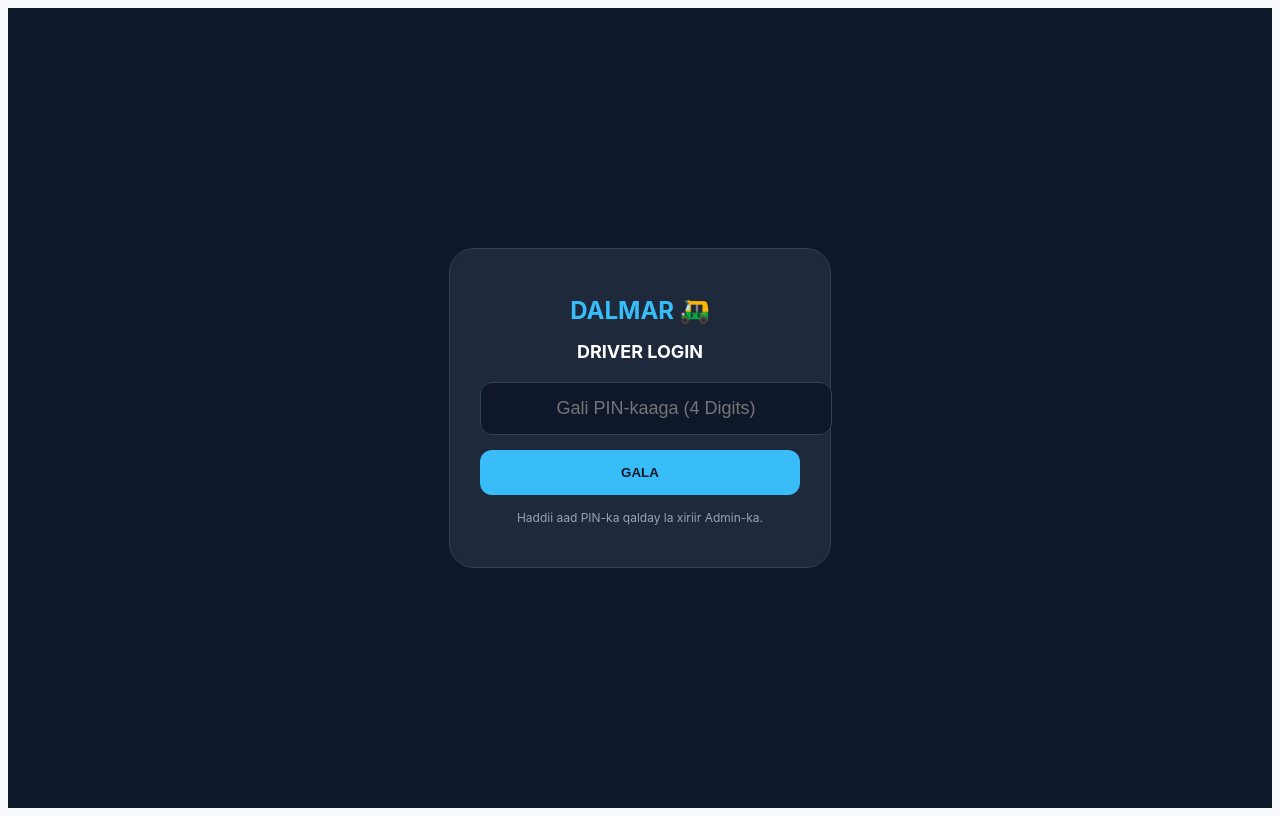
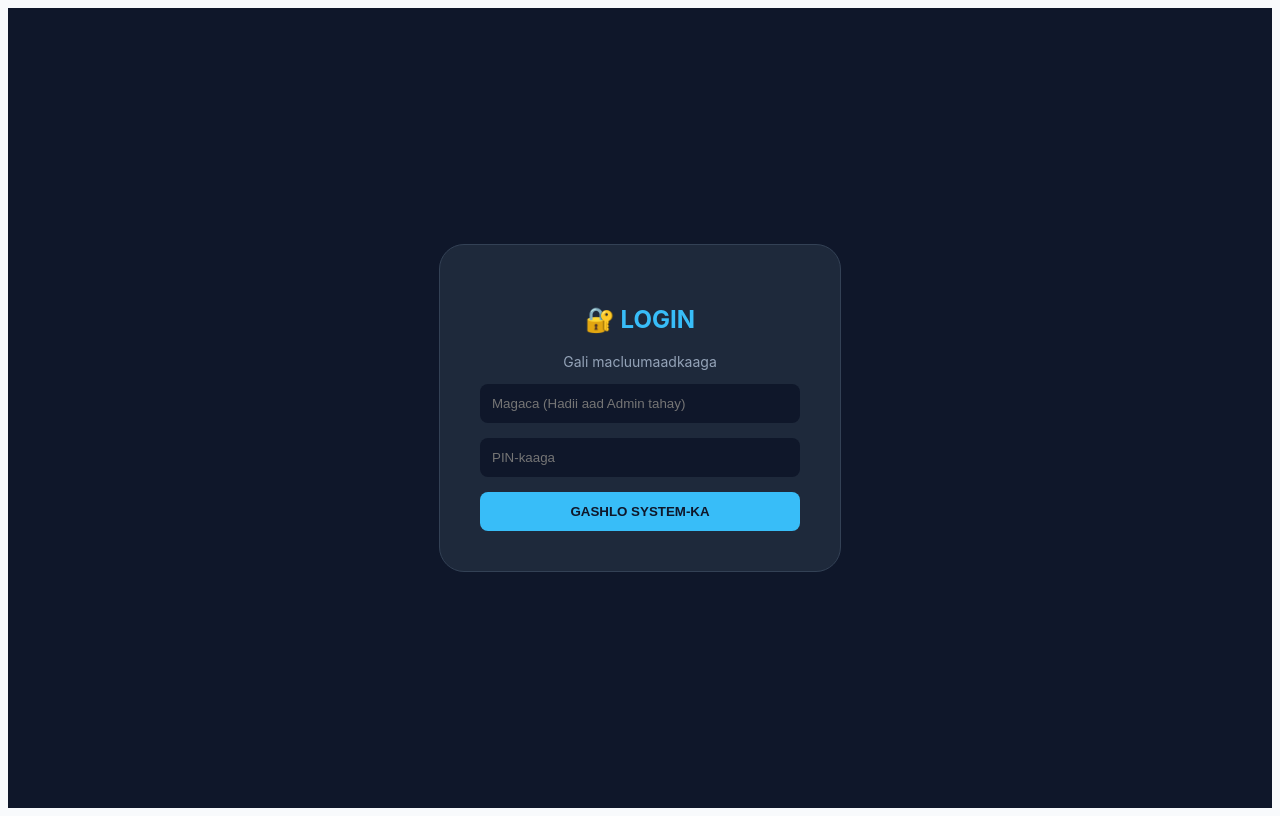
Before and after one commit to dalmar-app/dalmarapp, a React (Vite) app: page /driver-login in a window 1280 px wide. Built offline with nearby package versions, Linux system fonts and the light colour scheme.

Commit message:
Update Login.jsx

```diff
--- a/src/components/Login.jsx
+++ b/src/components/Login.jsx
@@ -2,74 +2,64 @@ import React, { useState } from 'react';
 import { useNavigate } from 'react-router-dom';
 import { createClient } from '@supabase/supabase-js';
 
-// Hubi in xogtan ay la mid tahay tan Admin-kaaga
-const supabase = createClient(
-  'https://nfhzzympuvilshvxsnhd.supabase.co',
-  'sb_publishable_ssWbjSHfhXpm5orvSLyKIw_SNPdJeZT'
-);
+const supabase = createClient('https://nfhzzympuvilshvxsnhd.supabase.co', 'sb_publishable_ssWbjSHfhXpm5orvSLyKIw_SNPdJeZT');
 
-const Login = () => {
-  const [pin, setPin] = useState('');
-  const [loading, setLoading] = useState(false);
+const UnifiedLogin = () => {
+  const [userInput, setUserInput] = useState(''); // Magaca ama PIN
+  const [pinInput, setPinInput] = useState('');
   const navigate = useNavigate();
 
-  const handleLogin = async (e) => {
+  const handleAuth = async (e) => {
     e.preventDefault();
-    setLoading(true);
 
-    // 1. Halkan waxaan ka baaraynaa Supabase haddii PIN-ku jiro
-    const { data, error } = await supabase
+    // 1. Hubi haddii uu yahay Admin
+    if (userInput.toLowerCase() === 'ahmed' && pinInput === '2003') {
+      localStorage.setItem('adminAuth', 'true');
+      return navigate('/admin-panel');
+    }
+
+    // 2. Hubi haddii uu yahay Darawal (ka raadi Database-ka)
+    const { data: driver, error } = await supabase
       .from('drivers')
       .select('*')
-      .eq('pin', pin)
+      .eq('pin', pinInput)
       .single();
 
-    if (data) {
-      // Haddii PIN-ku sax yahay
+    if (driver) {
       localStorage.setItem('driverAuth', 'true');
-      localStorage.setItem('driverCity', data.city); // Magaalada darawalka ayuu xasuusanayaa
-      navigate('/drivers');
+      localStorage.setItem('driverName', driver.name);
+      navigate('/driver-dashboard');
     } else {
-      // Haddii PIN-ka la waayo ama uu khaldan yahay
-      alert("PIN-ka darawalku waa khaldan yahay!");
+      alert("PIN-ka ama Magaca waa khaldan yahay!");
     }
-    setLoading(false);
   };
 
   return (
-    <div style={styles.container}>
-      <div style={styles.loginBox}>
-        <h1 style={{color: '#38bdf8', fontSize: '24px'}}>DALMAR 🛺</h1>
-        <h2 style={{fontSize: '18px', marginBottom: '20px'}}>DRIVER LOGIN</h2>
-
-        <form onSubmit={handleLogin}>
+    <div style={{ height: '100vh', backgroundColor: '#0f172a', display: 'flex', justifyContent: 'center', alignItems: 'center' }}>
+      <div style={{ backgroundColor: '#1e293b', padding: '40px', borderRadius: '25px', textAlign: 'center', border: '1px solid #334155', width: '320px' }}>
+        <h2 style={{ color: '#38bdf8' }}>🔐 LOGIN</h2>
+        <p style={{ color: '#94a3b8', fontSize: '14px' }}>Gali macluumaadkaaga</p>
+        <form onSubmit={handleAuth}>
           <input
-            type="text"
-            placeholder="Gali PIN-kaaga (4 Digits)"
-            value={pin}
-            onChange={(e) => setPin(e.target.value)}
+            type="text" placeholder="Magaca (Hadii aad Admin tahay)"
+            value={userInput} onChange={(e) => setUserInput(e.target.value)}
             style={styles.input}
-            maxLength="4"
-            required
           />
-          <button type="submit" style={styles.btn} disabled={loading}>
-            {loading ? "Checking..." : "GALA"}
-          </button>
+          <input
+            type="password" placeholder="PIN-kaaga"
+            value={pinInput} onChange={(e) => setPinInput(e.target.value)}
+            style={styles.input} required
+          />
+          <button type="submit" style={styles.btn}>GASHLO SYSTEM-KA</button>
         </form>
-
-        <p style={{fontSize: '12px', marginTop: '15px', color: '#94a3b8'}}>
-          Haddii aad PIN-ka qalday la xiriir Admin-ka.
-        </p>
       </div>
     </div>
   );
 };
 
 const styles = {
-  container: { backgroundColor: '#0f172a', height: '100vh', display: 'flex', justifyContent: 'center', alignItems: 'center', color: 'white', textAlign: 'center' },
-  loginBox: { padding: '30px', border: '1px solid #334155', borderRadius: '25px', backgroundColor: '#1e293b', width: '320px' },
-  input: { padding: '15px', borderRadius: '12px', marginBottom: '15px', width: '100%', border: '1px solid #334155', backgroundColor: '#0f172a', color: 'white', textAlign: 'center', fontSize: '18px' },
-  btn: { padding: '15px', backgroundColor: '#38bdf8', border: 'none', borderRadius: '12px', fontWeight: 'bold', width: '100%', cursor: 'pointer', color: '#0f172a' }
+  input: { width: '100%', padding: '12px', marginBottom: '15px', borderRadius: '8px', border: 'none', backgroundColor: '#0f172a', color: 'white', boxSizing: 'border-box' },
+  btn: { width: '100%', padding: '12px', backgroundColor: '#38bdf8', color: '#0f172a', fontWeight: 'bold', borderRadius: '8px', border: 'none', cursor: 'pointer' }
 };
 
-export default Login;
+export default UnifiedLogin;
```
